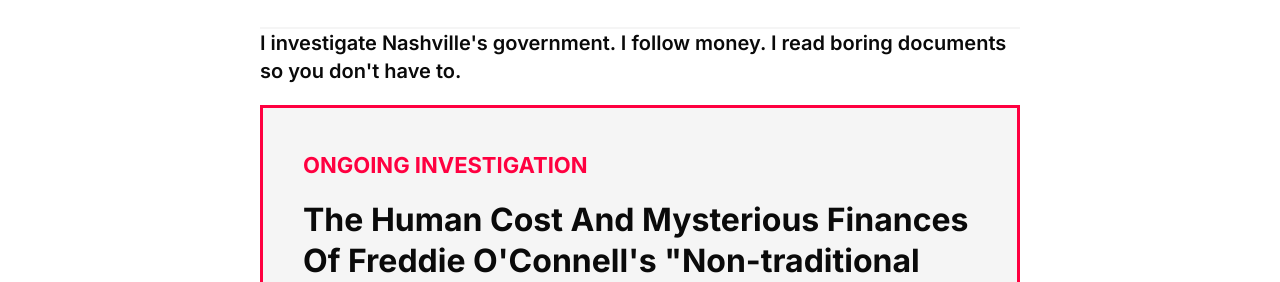
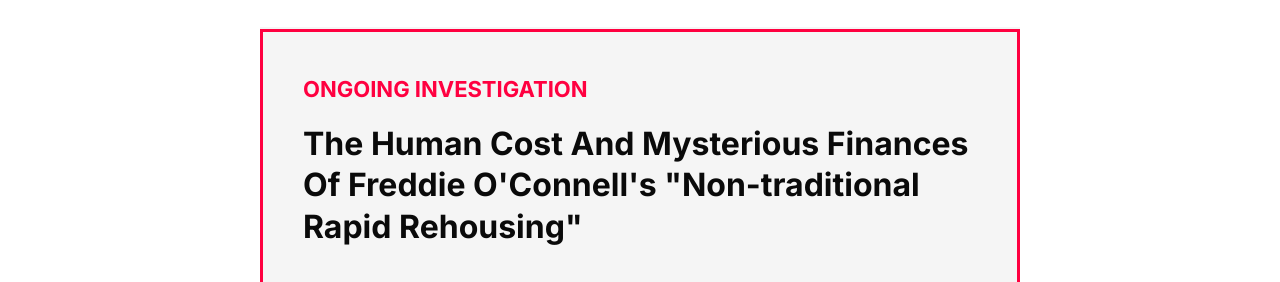
Before and after one commit to clovenbradshaw-ctrl/municpal, a plain HTML site: page index.html in a window 1280 px wide. Shown: the part 491-773 px from the top of the page. Drawn offline with Linux system fonts and the light colour scheme.

Commit message:
Update index.html

```diff
--- a/index.html
+++ b/index.html
@@ -414,11 +414,7 @@
             </div>
         </section>
 
-        <section class="hero">
-            <p class="intro">
-                I investigate Nashville's government. I follow money. I read boring documents so you don't have to.
-            </p>
-        </section>
+
 
         <section class="investigations">
             <div class="investigation-preview" style="border: 3px solid var(--red); padding: 40px; background: var(--light-gray);">
```
